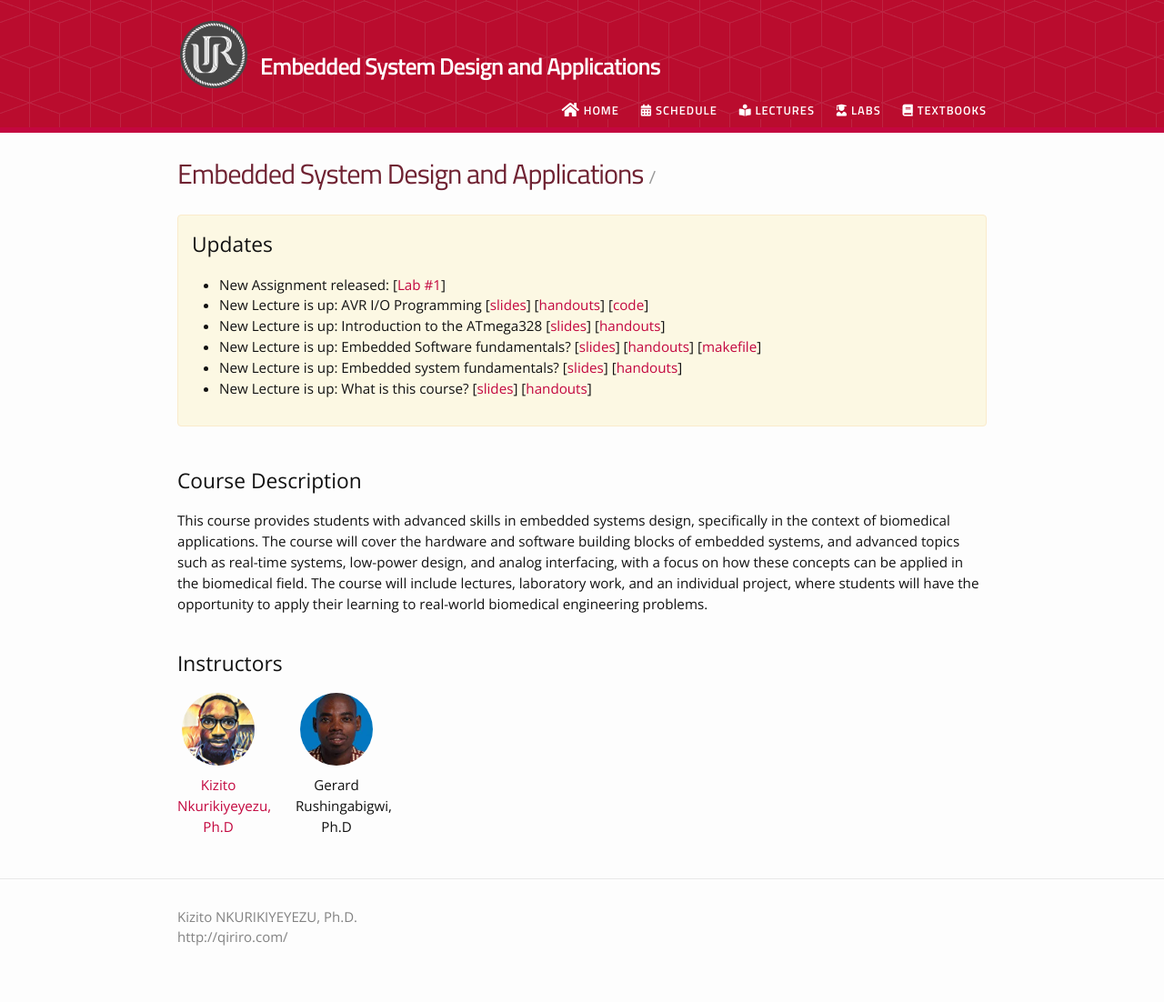
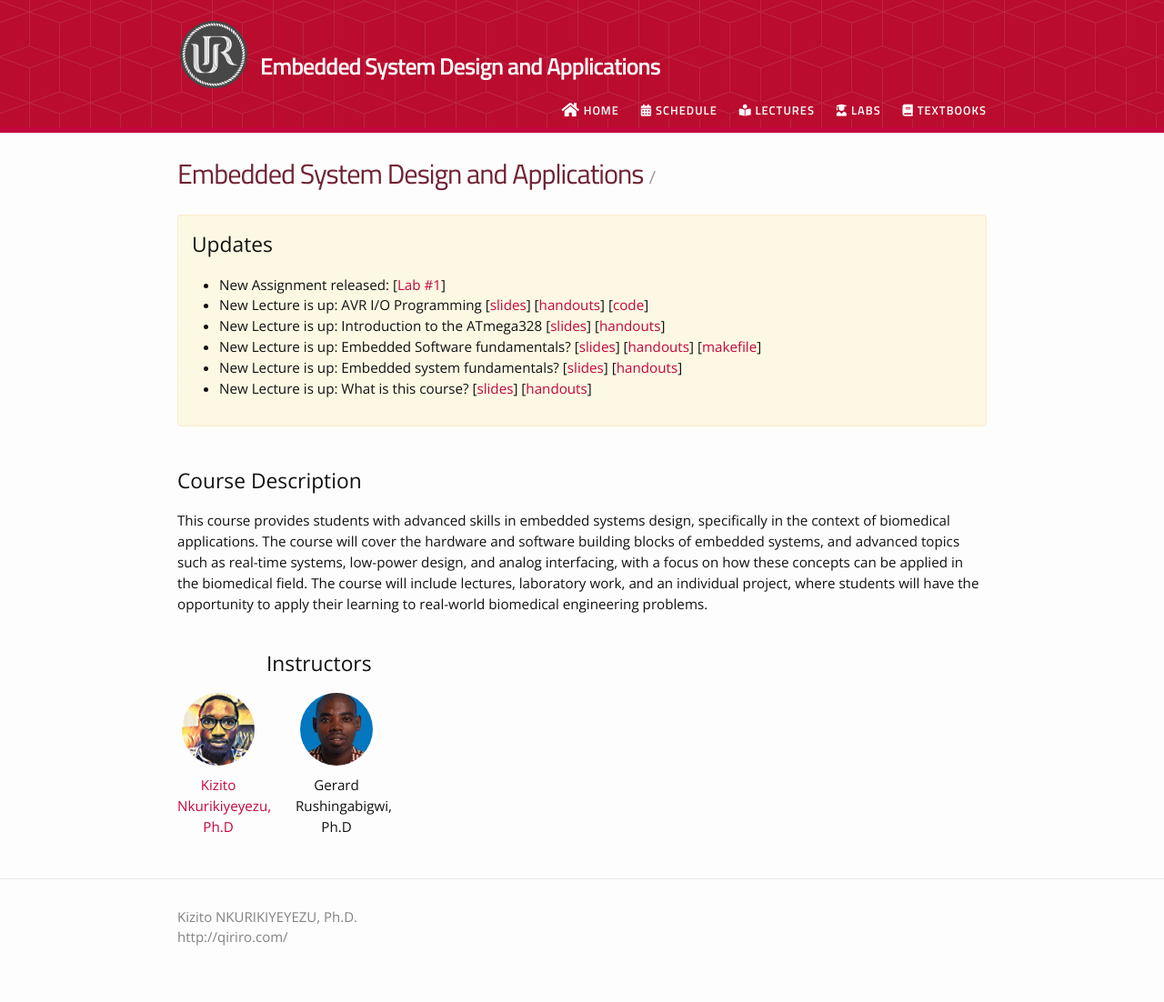
Before and after one commit to qiriro/bme6163, a Jekyll site: the page built from index.md, in a window 1280 px wide. Shown: the whole page at 91% size. Built offline with Jekyll 4.4.1, drawn with Linux system fonts in a browser that asks for light colours; nearby versions of some CDN libraries.

Commit message:
change home css

```diff
--- a/_layouts/home.html
+++ b/_layouts/home.html
@@ -32,7 +32,7 @@ layout: default
                 <p>{{site.data.people.instructor.name}}</p>
             </div> -->
 
-            <div class="profile-pic-gallary" style="width:65%; float: center">
+            <div class="profile-pic-gallary">
                 <h2>Instructors</h2>
                 {% for ins in site.data.people.instructors %}
                 <div class="image--cover-container">
--- a/_sass/_base.scss
+++ b/_sass/_base.scss
@@ -401,6 +401,10 @@ a.tosu {
 .profile-pic-gallary {
     padding: 0px;
     display: inline;
+    width: 400px;
+    float: center;
+    text-align: center;
+    margin: 0px;
 }
 
 .image--cover-container {
```
